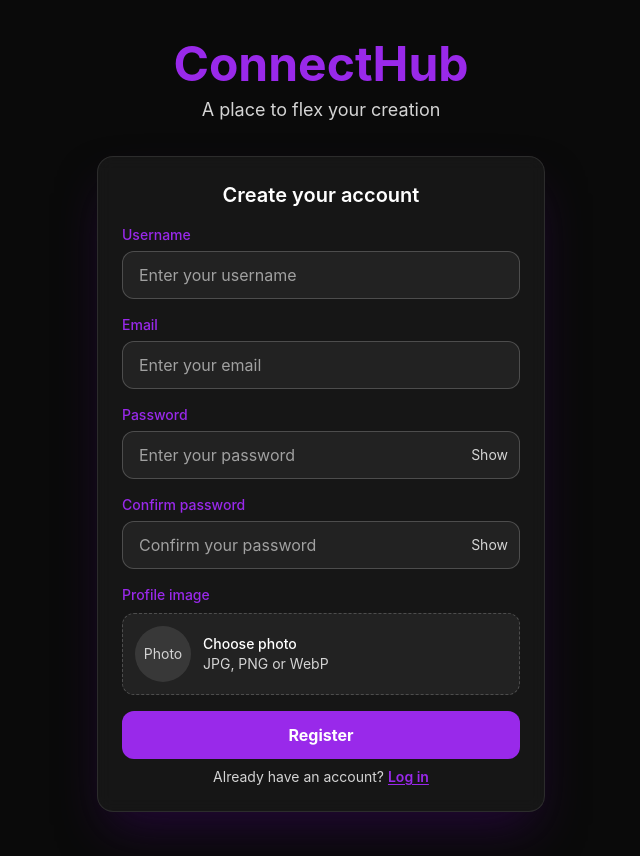
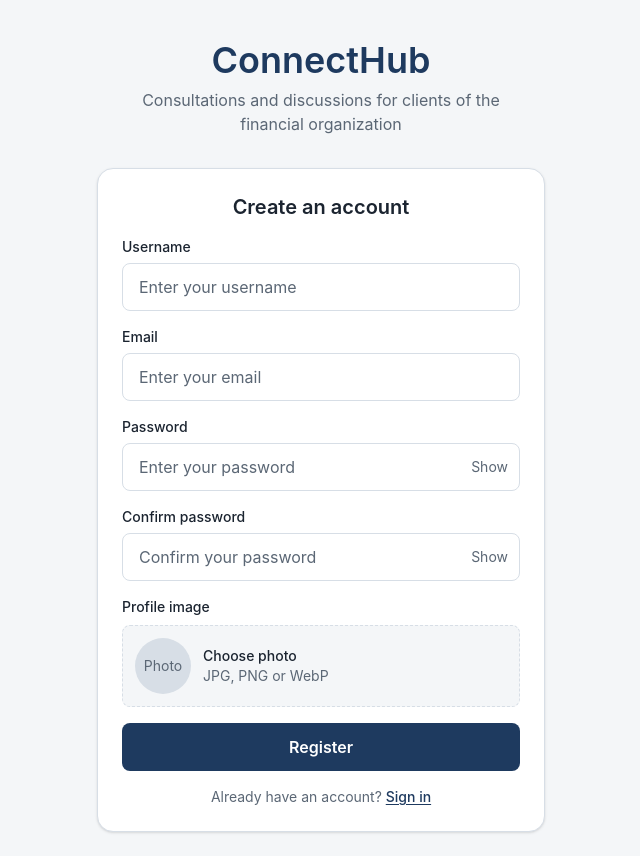
Before and after one commit to dxs000/sc, a React (Vite) app in the folder frontend/: page /register in a window 1280 px wide. Shown: the whole page, without its empty margins (319-959 px from the left). Built offline with nearby package versions, Linux system fonts and the light colour scheme; no server answers.

Commit message:
Switch to a neutral financial palette for consultations and discussions

```diff
--- a/frontend/src/components/AuthPageComponent/RegisterUserForm.tsx
+++ b/frontend/src/components/AuthPageComponent/RegisterUserForm.tsx
@@ -81,17 +81,17 @@ const RegisterUserForm = () => {
         {...register("confirmPassword")}
       />
       <div className="flex flex-col gap-2">
-        <span className="text-sm font-medium text-brand">Profile image</span>
-        <label className="flex cursor-pointer items-center gap-3 rounded-xl border border-dashed border-white/20 bg-white/5 p-3 active:scale-[0.99]">
-          <div className="flex h-14 w-14 shrink-0 items-center justify-center overflow-hidden rounded-full bg-white/10 text-sm text-neutral-300">
+        <span className="text-sm font-medium text-ink">Profile image</span>
+        <label className="flex cursor-pointer items-center gap-3 rounded-lg border border-dashed border-border bg-canvas p-3 active:scale-[0.99]">
+          <div className="flex h-14 w-14 shrink-0 items-center justify-center overflow-hidden rounded-full bg-border text-sm text-muted">
             {preview ? (
               <img src={preview} alt="Preview" className="h-full w-full object-cover" />
             ) : (
               "Photo"
             )}
           </div>
-          <div className="text-sm text-neutral-300">
-            <p className="font-medium text-white">Choose photo</p>
+          <div className="text-sm text-muted">
+            <p className="font-medium text-ink">Choose photo</p>
             <p>JPG, PNG or WebP</p>
           </div>
           <input
@@ -108,11 +108,11 @@ const RegisterUserForm = () => {
           />
         </label>
         {errors.profileImage && (
-          <p className="text-sm text-red-400">{String(errors.profileImage.message)}</p>
+          <p className="text-sm text-danger">{String(errors.profileImage.message)}</p>
         )}
       </div>
       {serverError && (
-        <p className="text-sm text-red-400">{serverError}</p>
+        <p className="text-sm text-danger">{serverError}</p>
       )}
       <Button type="submit" loading={loading}>
         {loading ? "Registering..." : "Register"}
--- a/frontend/src/components/layout/AppShell.tsx
+++ b/frontend/src/components/layout/AppShell.tsx
@@ -25,8 +25,8 @@ const AppShell = ({ children }: AppShellProps) => {
   };
 
   return (
-    <div className="flex min-h-dvh flex-col bg-neutral-950">
-      <header className="sticky top-0 z-20 flex items-center justify-between border-b border-white/10 bg-neutral-950/90 px-4 py-3 backdrop-blur pt-[calc(0.75rem+env(safe-area-inset-top))]">
+    <div className="flex min-h-dvh flex-col bg-canvas text-ink">
+      <header className="sticky top-0 z-20 flex items-center justify-between border-b border-border bg-surface/95 px-4 py-3 backdrop-blur pt-[calc(0.75rem+env(safe-area-inset-top))]">
         <div className="flex items-center gap-3">
           {user?.profileImage ? (
             <img
@@ -35,20 +35,20 @@ const AppShell = ({ children }: AppShellProps) => {
               className="h-9 w-9 rounded-full object-cover"
             />
           ) : (
-            <div className="flex h-9 w-9 items-center justify-center rounded-full bg-brand text-sm font-bold">
+            <div className="flex h-9 w-9 items-center justify-center rounded-full bg-brand text-sm font-semibold text-white">
               {user?.name?.[0]?.toUpperCase() ?? "C"}
             </div>
           )}
           <div>
-            <p className="text-sm font-semibold leading-tight">{user?.name ?? "ConnectHub"}</p>
-            <p className="text-xs text-neutral-400">Home</p>
+            <p className="text-sm font-semibold leading-tight text-ink">{user?.name ?? "ConnectHub"}</p>
+            <p className="text-xs text-muted">Discussions</p>
           </div>
         </div>
         <button
           onClick={handleLogout}
-          className="h-10 rounded-lg px-3 text-sm font-medium text-red-400 active:scale-95"
+          className="h-10 rounded-lg px-3 text-sm font-medium text-muted active:scale-95"
         >
-          Logout
+          Sign out
         </button>
       </header>
 
@@ -56,11 +56,11 @@ const AppShell = ({ children }: AppShellProps) => {
         {children}
       </main>
 
-      <nav className="fixed inset-x-0 bottom-0 z-20 border-t border-white/10 bg-neutral-950/95 backdrop-blur pb-[env(safe-area-inset-bottom)]">
+      <nav className="fixed inset-x-0 bottom-0 z-20 border-t border-border bg-surface pb-[env(safe-area-inset-bottom)]">
         <div className="mx-auto grid max-w-lg grid-cols-3">
-          <span className="flex h-14 items-center justify-center text-sm font-medium text-brand">Feed</span>
-          <span className="flex h-14 items-center justify-center text-sm text-neutral-400">Create</span>
-          <span className="flex h-14 items-center justify-center text-sm text-neutral-400">Profile</span>
+          <span className="flex h-14 items-center justify-center text-sm font-medium text-brand">Discussions</span>
+          <span className="flex h-14 items-center justify-center text-sm text-muted">New topic</span>
+          <span className="flex h-14 items-center justify-center text-sm text-muted">Profile</span>
         </div>
       </nav>
     </div>
--- a/frontend/src/components/ui/AuthCard.tsx
+++ b/frontend/src/components/ui/AuthCard.tsx
@@ -7,8 +7,8 @@ type AuthCardProps = {
 
 const AuthCard = ({ title, children }: AuthCardProps) => {
   return (
-    <div className="w-full max-w-md rounded-2xl border border-white/10 bg-white/5 px-4 py-6 shadow-2xl shadow-[#230737] backdrop-blur sm:px-6">
-      <h2 className="mb-4 text-center text-lg font-semibold text-white md:text-xl">{title}</h2>
+    <div className="w-full max-w-md rounded-2xl border border-border bg-surface px-4 py-6 shadow-sm sm:px-6">
+      <h2 className="mb-4 text-center text-lg font-semibold text-ink md:text-xl">{title}</h2>
       {children}
     </div>
   );
--- a/frontend/src/components/ui/Button.tsx
+++ b/frontend/src/components/ui/Button.tsx
@@ -9,10 +9,10 @@ const Button = ({ loading, children, className = "", disabled, ...props }: Butto
   return (
     <button
       disabled={disabled || loading}
-      className={`flex h-12 w-full items-center justify-center gap-2 rounded-xl bg-brand text-base font-bold text-white transition active:scale-[0.98] hover:bg-brand-hover disabled:cursor-not-allowed disabled:opacity-70 ${className}`}
+      className={`flex h-12 w-full items-center justify-center gap-2 rounded-lg bg-brand text-base font-semibold text-white transition active:scale-[0.98] hover:bg-brand-hover disabled:cursor-not-allowed disabled:opacity-70 ${className}`}
       {...props}
     >
-      {loading && <Spinner size="sm" />}
+      {loading && <Spinner size="sm" tone="onBrand" />}
       {children}
     </button>
   );
--- a/frontend/src/components/ui/Input.tsx
+++ b/frontend/src/components/ui/Input.tsx
@@ -12,17 +12,17 @@ const Input = forwardRef<HTMLInputElement, InputProps>(
     return (
       <div className="flex flex-col gap-1.5">
         {label && (
-          <label htmlFor={inputId} className="text-sm font-medium text-brand">
+          <label htmlFor={inputId} className="text-sm font-medium text-ink">
             {label}
           </label>
         )}
         <input
           id={inputId}
           ref={ref}
-          className={`h-12 w-full rounded-xl border border-white/20 bg-white/5 px-4 text-base text-white placeholder:text-neutral-400 outline-none transition focus:border-brand focus:ring-2 focus:ring-brand/50 disabled:opacity-60 ${className}`}
+          className={`h-12 w-full rounded-lg border border-border bg-surface px-4 text-base text-ink placeholder:text-muted outline-none transition focus:border-brand focus:ring-2 focus:ring-brand/20 disabled:opacity-60 ${className}`}
           {...props}
         />
-        {error && <p className="text-sm text-red-400">{error}</p>}
+        {error && <p className="text-sm text-danger">{error}</p>}
       </div>
     );
   }
--- a/frontend/src/components/ui/PasswordInput.tsx
+++ b/frontend/src/components/ui/PasswordInput.tsx
@@ -13,7 +13,7 @@ const PasswordInput = forwardRef<HTMLInputElement, PasswordInputProps>(
     return (
       <div className="flex flex-col gap-1.5">
         {label && (
-          <label htmlFor={inputId} className="text-sm font-medium text-brand">
+          <label htmlFor={inputId} className="text-sm font-medium text-ink">
             {label}
           </label>
         )}
@@ -22,19 +22,19 @@ const PasswordInput = forwardRef<HTMLInputElement, PasswordInputProps>(
             id={inputId}
             ref={ref}
             type={visible ? "text" : "password"}
-            className={`h-12 w-full rounded-xl border border-white/20 bg-white/5 px-4 pr-16 text-base text-white placeholder:text-neutral-400 outline-none transition focus:border-brand focus:ring-2 focus:ring-brand/50 disabled:opacity-60 ${className}`}
+            className={`h-12 w-full rounded-lg border border-border bg-surface px-4 pr-16 text-base text-ink placeholder:text-muted outline-none transition focus:border-brand focus:ring-2 focus:ring-brand/20 disabled:opacity-60 ${className}`}
             {...props}
           />
           <button
             type="button"
             onClick={() => setVisible((v) => !v)}
-            className="absolute inset-y-0 right-3 text-sm text-neutral-300 active:scale-95"
+            className="absolute inset-y-0 right-3 text-sm text-muted active:scale-95"
             tabIndex={-1}
           >
             {visible ? "Hide" : "Show"}
           </button>
         </div>
-        {error && <p className="text-sm text-red-400">{error}</p>}
+        {error && <p className="text-sm text-danger">{error}</p>}
       </div>
     );
   }
--- a/frontend/src/index.css
+++ b/frontend/src/index.css
@@ -1,12 +1,15 @@
 @import "tailwindcss";
 
 @theme {
-  --color-brand: #9929ea;
-  --color-brand-hover: #b44aff;
-  --color-surface: #141414;
-  --color-surface-elevated: #1c1c1c;
-  --color-border: #2a2a2a;
-  --color-muted: #a3a3a3;
+  --color-brand: #1e3a5f;
+  --color-brand-hover: #16304e;
+  --color-accent: #2f6f6a;
+  --color-canvas: #f4f6f8;
+  --color-surface: #ffffff;
+  --color-ink: #1b2430;
+  --color-muted: #5b6775;
+  --color-border: #d7dee6;
+  --color-danger: #b42318;
 }
 
 html,
@@ -16,8 +19,8 @@ body,
 }
 
 body {
-  background: #0a0a0a;
-  color: #fff;
+  background: #f4f6f8;
+  color: #1b2430;
 }
 
 @media (max-width: 768px) {
--- a/frontend/src/main.tsx
+++ b/frontend/src/main.tsx
@@ -12,7 +12,7 @@ createRoot(document.getElementById('root')!).render(
   <StrictMode>
     <Provider store={store}>
       <BrowserRouter>
-        <div className="min-h-dvh bg-neutral-950 text-white">
+        <div className="min-h-dvh bg-canvas text-ink">
           <App />
         </div>
         <ToastContainer
@@ -22,7 +22,7 @@ createRoot(document.getElementById('root')!).render(
           newestOnTop
           closeOnClick
           pauseOnHover
-          theme="dark"
+          theme="light"
         />
       </BrowserRouter>
     </Provider>
--- a/frontend/src/pages/LoginPage.tsx
+++ b/frontend/src/pages/LoginPage.tsx
@@ -6,15 +6,17 @@ const LoginPage = () => {
   return (
     <div className="flex min-h-dvh flex-col items-center px-4 pb-[calc(1.5rem+env(safe-area-inset-bottom))] pt-[calc(2.5rem+env(safe-area-inset-top))]">
       <div className="mb-8 flex flex-col items-center gap-2 text-center">
-        <h1 className="text-3xl font-bold text-brand md:text-5xl">ConnectHub</h1>
-        <p className="text-sm text-neutral-300 md:text-lg">A place to flex your creation</p>
+        <h1 className="text-3xl font-semibold text-brand md:text-4xl">ConnectHub</h1>
+        <p className="max-w-sm text-sm text-muted md:text-base">
+          Consultations and discussions for clients of the financial organization
+        </p>
       </div>
-      <AuthCard title="Login to your account">
+      <AuthCard title="Sign in">
         <LoginUserForm />
-        <p className="mt-2 text-center text-sm text-neutral-300">
+        <p className="mt-4 text-center text-sm text-muted">
           Do not have an account?{" "}
-          <Link to="/register" className="font-semibold text-brand underline underline-offset-2">
-            Sign up
+          <Link to="/register" className="font-medium text-brand underline underline-offset-2">
+            Create account
           </Link>
         </p>
       </AuthCard>
--- a/frontend/src/pages/RegisterPage.tsx
+++ b/frontend/src/pages/RegisterPage.tsx
@@ -6,15 +6,17 @@ const RegisterPage = () => {
   return (
     <div className="flex min-h-dvh flex-col items-center px-4 pb-[calc(1.5rem+env(safe-area-inset-bottom))] pt-[calc(2.5rem+env(safe-area-inset-top))]">
       <div className="mb-8 flex flex-col items-center gap-2 text-center">
-        <h1 className="text-3xl font-bold text-brand md:text-5xl">ConnectHub</h1>
-        <p className="text-sm text-neutral-300 md:text-lg">A place to flex your creation</p>
+        <h1 className="text-3xl font-semibold text-brand md:text-4xl">ConnectHub</h1>
+        <p className="max-w-sm text-sm text-muted md:text-base">
+          Consultations and discussions for clients of the financial organization
+        </p>
       </div>
-      <AuthCard title="Create your account">
+      <AuthCard title="Create an account">
         <RegisterUserForm />
-        <p className="mt-2 text-center text-sm text-neutral-300">
+        <p className="mt-4 text-center text-sm text-muted">
           Already have an account?{" "}
-          <Link to="/login" className="font-semibold text-brand underline underline-offset-2">
-            Log in
+          <Link to="/login" className="font-medium text-brand underline underline-offset-2">
+            Sign in
           </Link>
         </p>
       </AuthCard>
```
Also changed, not shown: frontend/src/components/ui/Spinner.tsx (+8 -2 lines), frontend/src/pages/HomePage.tsx (+5 -5 lines).
